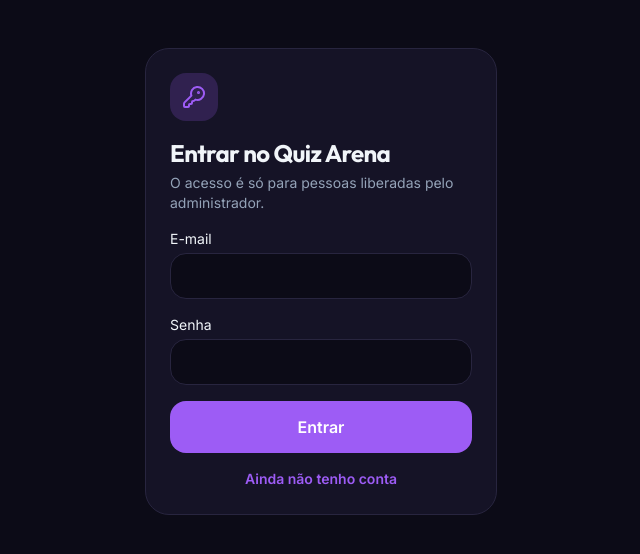
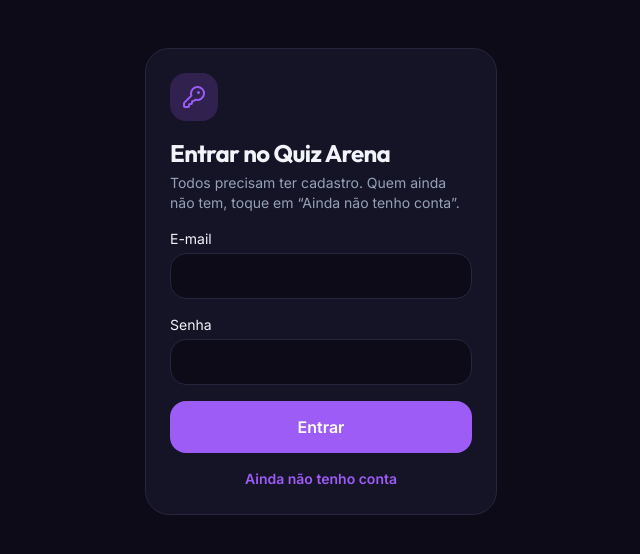
Before and after one commit to firemanbnu/quiz-arena, a Next.js app: page / in a window 1280 px wide. Shown: the top 554 px of the page, without its empty margins (319-959 px from the left). Built offline with nearby package versions, Linux system fonts and the light colour scheme; no server answers.

Commit message:
Add files via upload

```diff
--- a/components/AccessGate.tsx
+++ b/components/AccessGate.tsx
@@ -30,6 +30,9 @@ function authMessage(msg: string) {
   return msg
 }
 
+// o botão do Google só aparece depois de ativar o provedor no Supabase e definir NEXT_PUBLIC_GOOGLE_LOGIN=1 na Vercel
+const GOOGLE = process.env.NEXT_PUBLIC_GOOGLE_LOGIN === '1'
+
 function AuthForm() {
   const [mode, setMode] = useState<'login' | 'signup'>('login')
   const [email, setEmail] = useState('')
@@ -37,6 +40,12 @@ function AuthForm() {
   const [error, setError] = useState('')
   const [info, setInfo] = useState('')
   const [busy, setBusy] = useState(false)
+
+  async function google() {
+    setError('')
+    const { error } = await supabase.auth.signInWithOAuth({ provider: 'google', options: { redirectTo: window.location.origin } })
+    if (error) setError(error.message)
+  }
 
   async function submit(e: React.FormEvent) {
     e.preventDefault()
@@ -64,10 +73,18 @@ function AuthForm() {
           <h1 className="text-2xl font-bold">{mode === 'login' ? 'Entrar no Quiz Arena' : 'Criar conta'}</h1>
           <p className="muted mt-1 text-sm">
             {mode === 'login'
-              ? 'O acesso é só para pessoas liberadas pelo administrador.'
-              : 'Depois de criar a conta, o administrador precisa liberar o seu acesso.'}
+              ? 'Todos precisam ter cadastro. Quem ainda não tem, toque em “Ainda não tenho conta”.'
+              : 'Crie sua conta aqui mesmo. Depois, o administrador precisa liberar o seu acesso.'}
           </p>
         </div>
+        {GOOGLE && (
+          <>
+            <button type="button" onClick={google} className="btn btn-secondary w-full">
+              Continuar com o Google
+            </button>
+            <p className="muted text-center text-xs">ou {mode === 'login' ? 'entre' : 'crie a conta'} com e-mail e senha</p>
+          </>
+        )}
         <label className="block text-sm">
           E-mail
           <input className="field mt-1" type="email" autoComplete="username" value={email} onChange={(e) => setEmail(e.target.value)} required />
```
Also changed, not shown: 1 other file (tests, documents, lock files or other folders).
